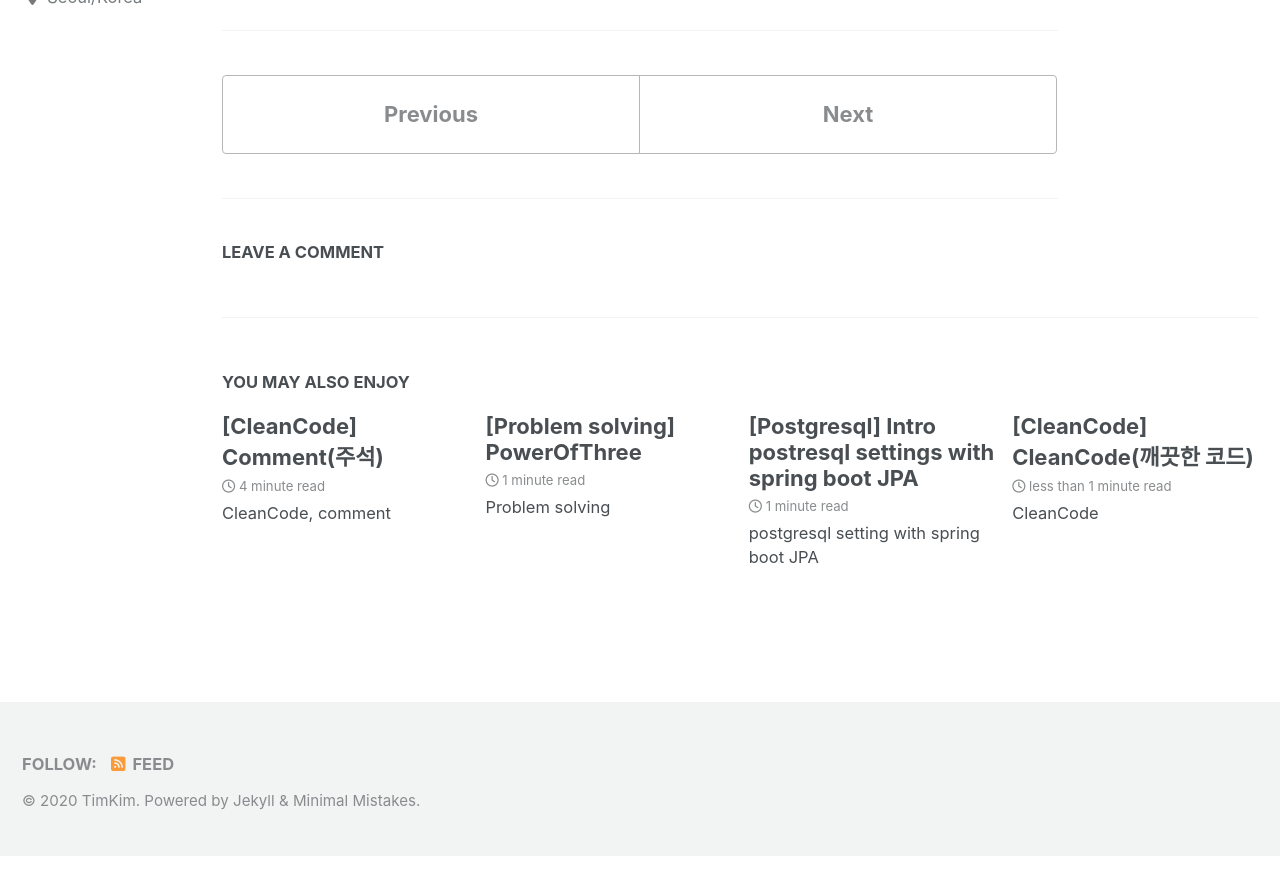
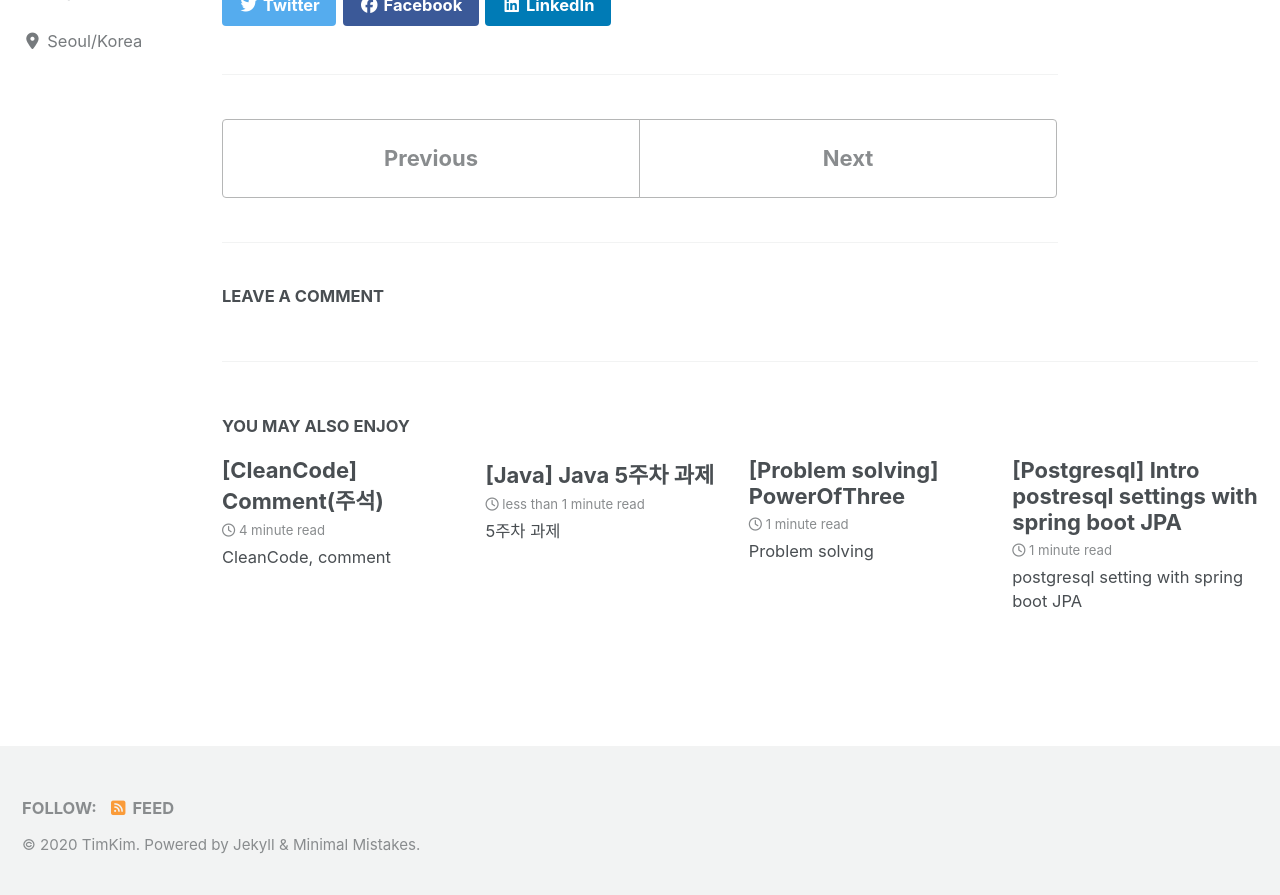
Before and after one commit to Youngjin-KimY/blog, a Jekyll site: the page built from _posts/2020-12-08-Javafouth.md, in a window 1280 px wide and 900 px high, scrolled down 6313 px. Shown: the top 895 px of the window. Built offline with Jekyll 4.4.1, drawn with Linux system fonts in a browser that asks for light colours; cached includes are drawn as plain includes; nearby versions of some CDN libraries; comment, search, counter and statistics services are not loaded; before the commit the page ends 7169 px from its top, so only the background shows below that; some of the changed lines change nothing that is shown.

Commit message:
week 4 junit5 feedback + wee5 start

````diff
--- a/_posts/2020-12-08-Javafouth.md
+++ b/_posts/2020-12-08-Javafouth.md
@@ -133,6 +133,7 @@ last_modified_at: 2020-11-15 23:00:00
         import org.junit.jupiter.api.Test;
     ```
     - @Test를 method달면 테스트를 시행하는 함수
+    - **public**은 필수가 아님
     ```
         // 아래 예시는 공식 사이트 코드를 보고 간단히 만든 테스트
         @DisplayName("A special test case") // @DisplayName 테스트 이름
--- /dev/null
+++ b/_posts/2020-12-15-Javafifth.md
@@ -0,0 +1,18 @@
+---
+title: "[Java] Java 5주차 과제"
+categories:
+    - Java
+tags:
+    - class
+last_modified_at: 2020-12-15 23:00:00
+---
+# *5주차 과제*
+
+***전체적으로는 java in Nutshell을 참고합니다.***
+### 공부내용  <br>
+
+1. 클래스 정의하는 방법
+2. 객체 만드는 방법 (new 키워드 이해하기)
+3. 메소드 정의하는 방법
+4. 생성자 정의하는 방법
+5. this 키워드 이해하기
````
